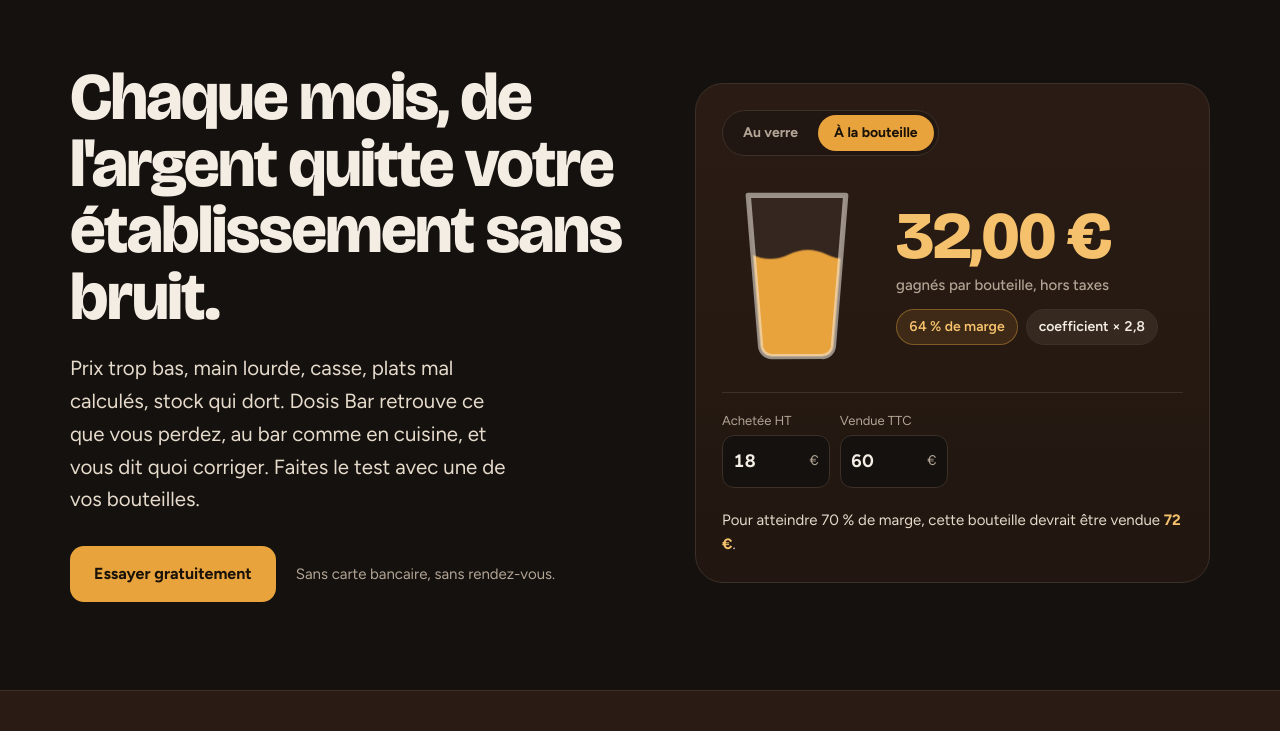
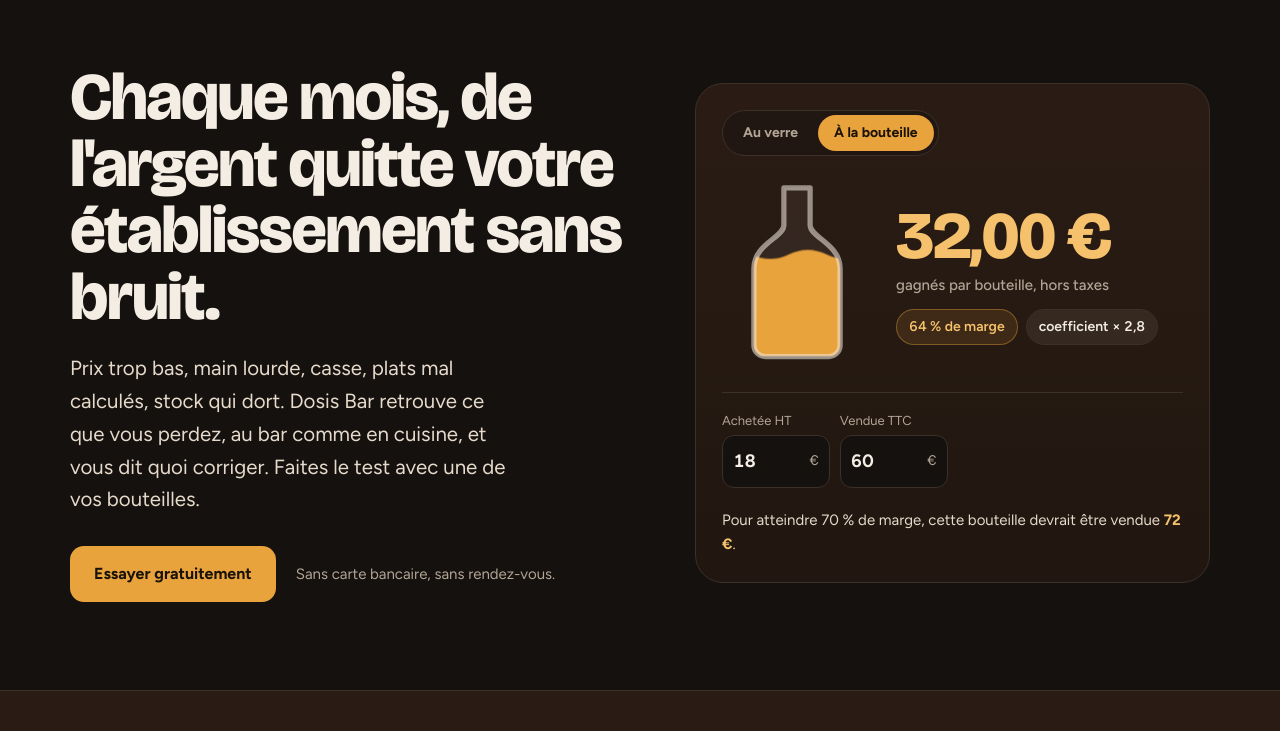
Before and after one commit to Coca2277/dosisbar, a plain HTML site: page index.html in a window 1280 px wide. Both pictures are taken after a click on the button "À la bouteille". Shown: the part 69-800 px from the top of the page. Drawn offline with Linux system fonts and the light colour scheme.

Commit message:
Calculateur : icône bouteille en mode bouteille, verre en mode verre
Co-Authored-By: Claude Opus 5.5 <noreply@anthropic.com>
Claude-Session: https://claude.ai/code/session_019jfyKYsDEV5VwJ5L23rTgR

```diff
--- a/index.html
+++ b/index.html
@@ -254,10 +254,11 @@
   var num = function (v) { var n = parseFloat(String(v).replace(",", ".").replace(/\s/g, "")); return isFinite(n) ? n : 0; };
   var eur = function (v, d) { return v.toLocaleString("fr-FR", {minimumFractionDigits: d, maximumFractionDigits: d}) + " €"; };
   var GLASS = "M7 4h26l-3.3 40.4A3 3 0 0 1 26.7 47H13.3a3 3 0 0 1-3-2.6z";
-  $("glass").innerHTML = '<svg viewBox="0 0 40 50"><defs><clipPath id="hg"><path d="' + GLASS + '"/></clipPath></defs>' +
+  var BOTTLE = "M16.5 2h7v10c0 3.2 8 5 8 11.5V44a3 3 0 0 1-3 3h-17a3 3 0 0 1-3-3V23.5c0-6.5 8-8.3 8-11.5z";
+  $("glass").innerHTML = '<svg viewBox="0 0 40 50"><defs><clipPath id="hg"><path id="shapeClip" d="' + GLASS + '"/></clipPath></defs>' +
     '<g clip-path="url(#hg)"><rect width="40" height="50" fill="rgba(244,237,228,.06)"/>' +
     '<g class="liq" id="liq"><path class="wave" fill="#E8A33D" d="M-40 0q5 -2.4 10 0t10 0t10 0t10 0t10 0t10 0t10 0t10 0t10 0t10 0V60H-40z"/></g></g>' +
-    '<path d="' + GLASS + '" fill="none" stroke="rgba(244,237,228,.55)" stroke-width="1.4" stroke-linejoin="round"/></svg>';
+    '<path id="shapeLine" d="' + GLASS + '" fill="none" stroke="rgba(244,237,228,.55)" stroke-width="1.4" stroke-linejoin="round"/></svg>';
   var mode = "verre";
   function calc() {
     var bt = mode === "bouteille";
@@ -282,6 +283,7 @@
   }
   document.querySelectorAll(".mode button").forEach(function (btn) { btn.addEventListener("click", function () {
     mode = btn.dataset.m;
+    var shape = mode === "bouteille" ? BOTTLE : GLASS; $("shapeClip").setAttribute("d", shape); $("shapeLine").setAttribute("d", shape);
     document.querySelectorAll(".mode button").forEach(function (x) { x.classList.toggle("on", x === btn); x.setAttribute("aria-pressed", x === btn); });
     document.querySelectorAll(".champ.sv").forEach(function (x) { x.hidden = mode === "bouteille"; });
     document.querySelectorAll(".champ.sb").forEach(function (x) { x.hidden = mode !== "bouteille"; });
--- a/sw.js
+++ b/sw.js
@@ -1,6 +1,6 @@
 /* Dosis Bar — service worker : l'app s'ouvre même sans réseau.
    Les données (Supabase) ne passent jamais par ce cache. */
-const VERSION = "dosis-v29";
+const VERSION = "dosis-v30";
 const SHELL = ["app.html", "index.html", "css/site.css", "img/app-home.webp", "css/app.css", "js/app.js", "js/config.js", "js/vendor/supabase.js", "js/scan.js", "js/import.js", "js/vendor/xlsx.mini.min.js", "js/vendor/zxing.min.js",
   "manifest.webmanifest", "fonts/figtree.woff2", "fonts/bricolage-grotesque.woff2", "mentions-legales.html", "confidentialite.html", "conditions.html", "cgv.html", "css/doc.css", "icons/icon-192.png", "icons/icon-512.png", "icons/apple-touch-icon.png", "icons/logo-bar.svg", "icons/logo-resto.svg", "icons/favicon.svg"];
 
```
